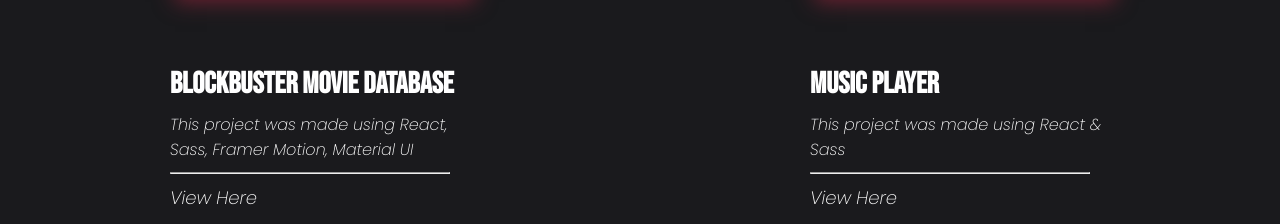
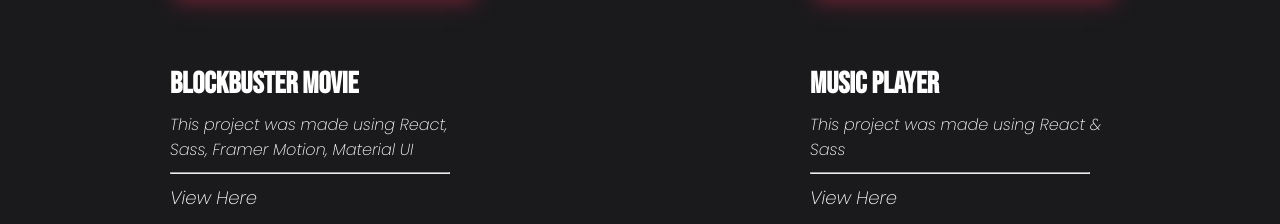
Before and after one commit to GonczarM/port, a website: page html/projects.html in a window 1280 px wide. Shown: the part 587-811 px from the top of the page. Drawn offline with nearby package versions, Linux system fonts and the light colour scheme.

Commit message:
quick update

```diff
--- a/html/projects.html
+++ b/html/projects.html
@@ -53,7 +53,7 @@
         <div class="card-container">
             <div class="project-card">
                 <img class="project-image" id="project5" src="/images/blockbuster.png" alt="blockbuster">
-                <h3>Blockbuster Movie Database</h3>
+                <h3>Blockbuster Movie</h3>
                 <p class="sub-text">This project was made using React, Sass, Framer Motion, Material UI</p>
                 <hr/>
                 <p class="sub-text">
```
